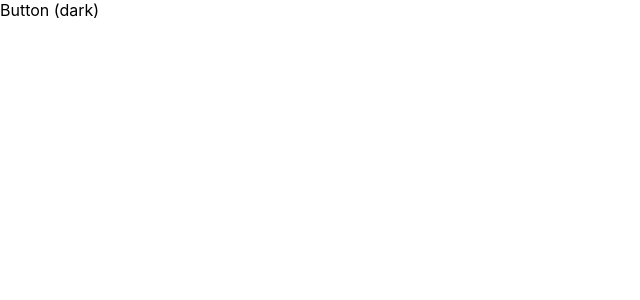
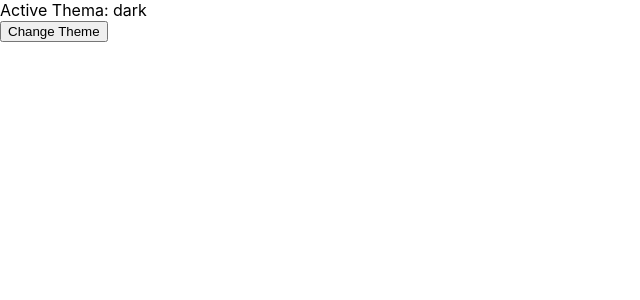
Before and after one commit to asuf29/react-contextAPI, a React (Create React App) app: page / in a window 1280 px wide. Shown: the top 300 px of the page, without its empty margins (0-640 px from the left). Built offline with nearby package versions, Linux system fonts and the light colour scheme.

Commit message:
Change Theme structure created

```diff
--- a/src/components/Button.js
+++ b/src/components/Button.js
@@ -3,9 +3,16 @@ import { useContext } from "react";
 import ThemeContext from "../context/ThemeContext";
 
 function Button() {
-  const data = useContext(ThemeContext);
-  console.log(data);
-  return <div>Button ({data})</div>;
+  const { theme, setTheme } = useContext(ThemeContext);
+  return (
+    <div>
+      Active Thema: {theme}
+      <br />
+      <button onClick={() => setTheme(theme === "light" ? "dark" : "light")}>
+        Change Theme
+      </button>
+    </div>
+  );
 }
 
 export default Button;
--- a/src/context/ThemeContext.js
+++ b/src/context/ThemeContext.js
@@ -1,9 +1,18 @@
-import { createContext } from "react";
+import { createContext, useState } from "react";
 
 const ThemeContext = createContext();
 
 export const ThemeProvider = ({ children }) => {
-  return <ThemeContext.Provider value="dark">{children}</ThemeContext.Provider>;
+  const [theme, setTheme] = useState("dark");
+
+  const values = {
+    theme,
+    setTheme,
+  };
+
+  return (
+    <ThemeContext.Provider value={values}>{children}</ThemeContext.Provider>
+  );
 };
 
 export default ThemeContext;
```
